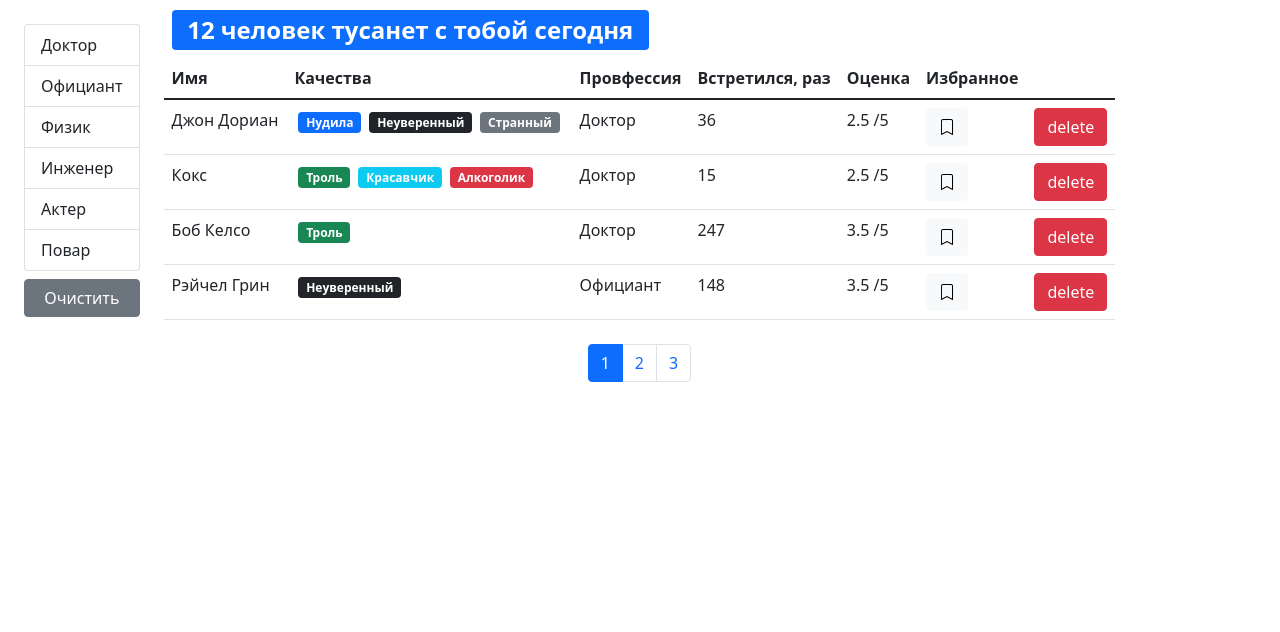
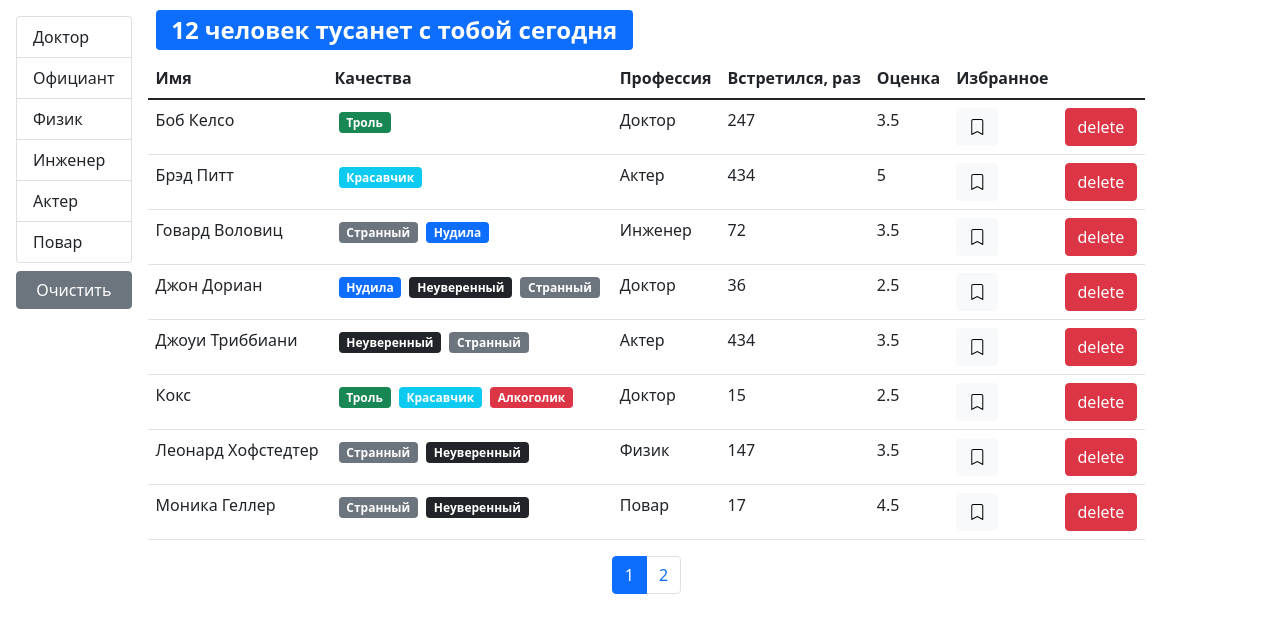
Before and after one commit to DariaBrusnitsina/fast-company, a React (Create React App) app: page / in a window 1280 px wide. Shown: the top 632 px of the page. Built offline with nearby package versions, Linux system fonts and the light colour scheme.

Commit message:
feat: add caret

```diff
--- a/src/app/App.js
+++ b/src/app/App.js
@@ -1,40 +1,8 @@
-import React, { useState, useEffect } from "react";
+import React from "react";
 import Users from "./components/users";
-import api from "./api";
 
 function App() {
-    const [users, setUsers] = useState();
-
-    useEffect(() => {
-        api.users.fetchAll().then((data) => setUsers(data));
-    }, []);
-
-    console.log(api);
-
-    const handleDelete = (userId) => {
-        setUsers(users.filter((user) => user._id !== userId));
-    };
-
-    const handleToggleBookMark = (id) => {
-        setUsers(
-            users.map((user) => {
-                if (user._id === id) {
-                    return { ...user, bookmark: !user.bookmark };
-                }
-                return user;
-            })
-        );
-    };
-
-    return (
-        <div>
-            {users && <Users
-                onDelete={handleDelete}
-                onToggleBookMark={handleToggleBookMark}
-                users={users}
-            />}
-        </div>
-    );
+    return <Users/>;
 }
 
 export default App;
--- a/src/app/components/bookmark.jsx
+++ b/src/app/components/bookmark.jsx
@@ -4,7 +4,7 @@ import PropTypes from "prop-types";
 const BookMark = ({ status, ...rest }) => {
     return (
         <button {...rest} className="btn btn-light">
-            <i className={"bi bi-bookmark" + (status ? "-heart-fill" : "")}></i>
+            <i className={"bi bi-bookmark" + (status ? "-fill" : "")}></i>
         </button>
     );
 };
--- a/src/app/components/pagination.jsx
+++ b/src/app/components/pagination.jsx
@@ -8,7 +8,7 @@ const Pagination = ({ itemsCount, pageSize, onPageChange, currentPage }) => {
     const pages = _.range(1, pageCount + 1);
     return (
         <nav>
-            <ul className="pagination m-2">
+            <ul className="pagination">
                 {pages.map((page) => (
                     <li
                         className={
@@ -29,7 +29,6 @@ const Pagination = ({ itemsCount, pageSize, onPageChange, currentPage }) => {
         </nav>
     );
 };
-
 Pagination.propTypes = {
     itemsCount: PropTypes.number.isRequired,
     pageSize: PropTypes.number.isRequired,
--- /dev/null
+++ b/src/app/components/qualitiesList.jsx
@@ -0,0 +1,17 @@
+import React from "react";
+import PropTypes from "prop-types";
+import Quality from "./quality";
+
+const QualitiesList = ({ qualities }) => {
+    return <>
+        {qualities.map((qual) => (
+            <Quality key={qual._id} {...qual} />
+        ))}
+    </>;
+};
+
+QualitiesList.propTypes = {
+    qualities: PropTypes.array.isRequired
+};
+
+export default QualitiesList;
--- a/src/app/components/qualitie.jsx
+++ b/src/app/components/quality.jsx
@@ -1,12 +1,12 @@
 import React from "react";
 import PropTypes from "prop-types";
 
-const Qualitie = ({ color, name }) => {
+const Quality = ({ color, name }) => {
     return <span className={"badge m-1 bg-" + color}>{name}</span>;
 };
 
-Qualitie.propTypes = {
+Quality.propTypes = {
     color: PropTypes.string.isRequired,
     name: PropTypes.string.isRequired
 };
-export default Qualitie;
+export default Quality;
--- /dev/null
+++ b/src/app/components/table.jsx
@@ -0,0 +1,27 @@
+import React from "react";
+import PropTypes from "prop-types";
+import TableHeader from "./tableHeader";
+import TableBody from "./tableBody";
+
+const Table = ({ onSort, selectedSort, columns, data, children }) => {
+    return (
+        <table className="table">
+            {children || (
+                <>
+                    <TableHeader { ...{ onSort, selectedSort, columns } }/>
+                    <TableBody { ...{ columns, data } }/>
+                </>
+            )}
+        </table>
+    );
+};
+
+Table.propTypes = {
+    onSort: PropTypes.func,
+    selectedSort: PropTypes.object,
+    columns: PropTypes.object,
+    data: PropTypes.array,
+    children: PropTypes.array
+
+};
+export default Table;
--- /dev/null
+++ b/src/app/components/tableBody.jsx
@@ -0,0 +1,35 @@
+import React from "react";
+import PropTypes from "prop-types";
+import _ from "lodash";
+
+const TableBody = ({ data, columns }) => {
+    const renderContent = (item, column) => {
+        if (columns[column].component) {
+            const component = columns[column].component;
+            if (typeof component === "function") {
+                return component(item);
+            }
+            return component;
+        }
+        return _.get(item, columns[column].path);
+    };
+
+    return (
+        <tbody>
+            {data.map((item) => (
+                <tr key={item._id}>
+                    {Object.keys(columns).map((column) => (
+                        <td key={column}>{renderContent(item, column)}</td>
+                    ))}
+                </tr>
+            ))}
+        </tbody>
+    );
+};
+
+TableBody.propTypes = {
+    data: PropTypes.array.isRequired,
+    columns: PropTypes.object.isRequired
+};
+
+export default TableBody;
--- /dev/null
+++ b/src/app/components/tableHeader.jsx
@@ -0,0 +1,41 @@
+import React, { useState } from "react";
+import PropTypes from "prop-types";
+
+const TableHeader = ({ onSort, selectedSort, columns }) => {
+    const [pic, setPic] = useState("");
+    const handleSort = (item) => {
+        if (selectedSort.path === item) {
+            onSort(({ ...selectedSort, order: selectedSort.order === "asc" ? "desc" : "asc" }));
+            setPic(selectedSort.order === "asc" ? <i className="bi bi-caret-down-fill"></i> : <i className="bi bi-caret-up-fill"></i>);
+        } else {
+            onSort({ path: item, order: "asc" });
+        }
+    };
+
+    return (
+        <thead>
+            <tr>
+                {Object.keys(columns).map((column) => (
+                    <th
+                        key={ column }
+                        onClick={
+                            columns[column].path ? () => handleSort(columns[column].path) : undefined
+                        }
+                        {...{ role: columns[column].path && "button" }}
+                        scope="col">
+                        { columns[column].name } {selectedSort.path === columns[column].path ? pic : ""}
+                    </th>
+                ))}
+            </tr>
+        </thead>
+    );
+};
+
+TableHeader.propTypes = {
+    users: PropTypes.array.isRequired,
+    selectedSort: PropTypes.object.isRequired,
+    columns: PropTypes.object.isRequired,
+    onSort: PropTypes.func.isRequired
+};
+
+export default TableHeader;
--- a/src/app/components/user.jsx
+++ /dev/null
@@ -1,58 +0,0 @@
-import React from "react";
-import Qualitie from "./qualitie";
-import BookMark from "./bookmark";
-import PropTypes from "prop-types";
-
-const User = ({
-    _id,
-    name,
-    qualities,
-    profession,
-    completedMeetings,
-    rate,
-    onDelete,
-    bookmark,
-    onToggleBookMark
-}) => {
-    return (
-        <tr>
-            <td>{name}</td>
-            <td>
-                {qualities.map((qual) => (
-                    <Qualitie key={qual._id} {...qual} />
-                ))}
-            </td>
-            <td>{profession.name}</td>
-            <td>{completedMeetings}</td>
-            <td>{rate} /5</td>
-            <td>
-                <BookMark
-                    status={bookmark}
-                    onClick={() => onToggleBookMark(_id)}
-                />
-            </td>
-            <td>
-                <button
-                    onClick={() => onDelete(_id)}
-                    className="btn btn-danger"
-                >
-                    delete
-                </button>
-            </td>
-        </tr>
-    );
-};
-
-User.propTypes = {
-    _id: PropTypes.number.isRequired,
-    name: PropTypes.string.isRequired,
-    qualities: PropTypes.array.isRequired,
-    profession: PropTypes.array.isRequired,
-    completedMeetings: PropTypes.number.isRequired,
-    rate: PropTypes.number.isRequired,
-    onDelete: PropTypes.func.isRequired,
-    bookmark: PropTypes.bool.isRequired,
-    onToggleBookMark: PropTypes.func.isRequired
-};
-
-export default User;
--- /dev/null
+++ b/src/app/components/userTable.jsx
@@ -0,0 +1,36 @@
+import React from "react";
+import PropTypes from "prop-types";
+import BookMark from "./bookmark";
+import QualitiesList from "./qualitiesList";
+import Table from "./table";
+
+const UserTable = ({ users, onSort, selectedSort, onToggleBookMark, onDelete, ...rest }) => {
+    const columns = {
+        name: { path: "name", name: "Имя" },
+        qualities: { name: "Качества", component: (user) => (<QualitiesList qualities ={user.qualities}/>) },
+        profession: { path: "profession.name", name: "Профессия" },
+        completedMeetings: { path: "completedMeetings", name: "Встретился, раз" },
+        rate: { path: "rate", name: "Оценка" },
+        bookmark: {
+            path: "bookmark",
+            name: "Избранное",
+            component: (user) => (<BookMark status={ user.bookmark } onClick={() => onToggleBookMark(user._id)}/>)
+        },
+        delete: { component: (user) => (<button onClick={() => onDelete(user._id)} className="btn btn-danger">delete</button>) }
+    };
+
+    return (
+        <Table onSort={onSort} selectedSort={selectedSort} columns={columns} data={users}/>
+    );
+};
+
+UserTable.propTypes = {
+    users: PropTypes.array.isRequired,
+    onSort: PropTypes.func.isRequired,
+    onDelete: PropTypes.func.isRequired,
+    selectedSort: PropTypes.object.isRequired,
+    onToggleBookMark: PropTypes.func.isRequired
+
+};
+
+export default UserTable;
--- a/src/app/components/users.jsx
+++ b/src/app/components/users.jsx
@@ -1,96 +1,122 @@
 import React, { useState, useEffect } from "react";
+import PropTypes from "prop-types";
 import { paginate } from "../utils/paginate";
 import Pagination from "./pagination";
-import User from "./user";
-import PropTypes from "prop-types";
 import api from "../api";
 import GroupList from "./groupList";
 import SearchStatus from "./searchStatus";
+import UserTable from "./userTable";
+import _ from "lodash";
 
-const Users = ({ users: allUsers, ...rest }) => {
-    const pageSize = 4;
+const Users = () => {
     const [currentPage, setCurrentPage] = useState(1);
-    const [professions, setProfessions] = useState();
+    const [professions, setProfession] = useState();
     const [selectedProf, setSelectedProf] = useState();
+    const [sortBy, setSortBy] = useState({ path: "name", order: "asc" });
+    const [users, setUsers] = useState();
+    const pageSize = 8;
 
     useEffect(() => {
-        api.professions.fetchAll().then((data) => setProfessions(data));
+        api.users.fetchAll().then((data) => setUsers(data));
+    }, []);
+
+    const handleDelete = (userId) => {
+        setUsers(users.filter((user) => user._id !== userId));
+    };
+
+    const handleToggleBookMark = (id) => {
+        setUsers(
+            users.map((user) => {
+                if (user._id === id) {
+                    return { ...user, bookmark: !user.bookmark };
+                }
+                return user;
+            })
+        );
+    };
+
+    useEffect(() => {
+        api.professions.fetchAll().then((data) => setProfession(data));
     }, []);
 
     useEffect(() => {
         setCurrentPage(1);
     }, [selectedProf]);
 
+    const handleProfessionSelect = (item) => {
+        setSelectedProf(item);
+    };
+
     const handlePageChange = (pageIndex) => {
         setCurrentPage(pageIndex);
     };
 
-    const handleProfessionSelect = (item) => {
-        setSelectedProf(item);
+    const handleSort = (item) => {
+        setSortBy(item);
     };
-    const filteredUsers = selectedProf ? allUsers.filter((user) => JSON.stringify(user.profession) === JSON.stringify(selectedProf)) : allUsers;
+
+    if (users) {
+        const filteredUsers = selectedProf
+            ? users.filter(
+                (user) =>
+                    JSON.stringify(user.profession) ===
+                    JSON.stringify(selectedProf)
+            )
+            : users;
+
         const count = filteredUsers.length;
-
-    const userCrop = paginate(filteredUsers, currentPage, pageSize);
-    const clearFilter = () => { setSelectedProf(); };
+        const sortedUsers = _.orderBy(filteredUsers, [sortBy.path], [sortBy.order]);
+        const usersCrop = paginate(sortedUsers, currentPage, pageSize);
+        const clearFilter = () => {
+            setSelectedProf();
+        };
 
         return (
             <div className="d-flex">
-
                 {professions && (
-                <div className="d-flex flex-column flex-shrink-0 p-4">
+                    <div className="d-flex flex-column flex-shrink-0 p-3">
                         <GroupList
-                        selectedItem={ selectedProf }
-                        items={ professions }
+                            selectedItem={selectedProf}
+                            items={professions}
                             onItemSelect={handleProfessionSelect}
                         />
                         <button
                             className="btn btn-secondary mt-2"
                             onClick={clearFilter}
                         >
+                            {" "}
                             Очистить
                         </button>
                     </div>
                 )}
-
                 <div className="d-flex flex-column">
-                <SearchStatus length={count}/>
-
+                    <SearchStatus length={count} />
                     {count > 0 && (
-                    <table className="table">
-                        <thead>
-                            <tr>
-                                <th scope="col">Имя</th>
-                                <th scope="col">Качества</th>
-                                <th scope="col">Провфессия</th>
-                                <th scope="col">Встретился, раз</th>
-                                <th scope="col">Оценка</th>
-                                <th scope="col">Избранное</th>
-                                <th />
-                            </tr>
-                        </thead>
-                        <tbody>
-                            {userCrop.map((user) => (
-                                <User key={user._id} {...rest} {...user} />
-                            ))}
-                        </tbody>
-                    </table>
+                        <UserTable
+                            users={usersCrop}
+                            onSort={handleSort}
+                            selectedSort={sortBy}
+                            onDelete={handleDelete}
+                            onToggleBookMark={handleToggleBookMark}
+                        />
                     )}
                     <div className="d-flex justify-content-center">
                         <Pagination
                             itemsCount={count}
+                            pageSize={pageSize}
                             currentPage={currentPage}
-                        pageSize={pageSize}
                             onPageChange={handlePageChange}
                         />
                     </div>
                 </div>
             </div>
         );
+    }
+    return "loading...";
 };
 
 Users.propTypes = {
-    users: PropTypes.array.isRequired
+    users: PropTypes.array
 };
 
 export default Users;
```
Also changed, not shown: src/app/components/groupList.jsx (+32 -4 lines). Lines whose indentation alone changed are shown as unchanged.
